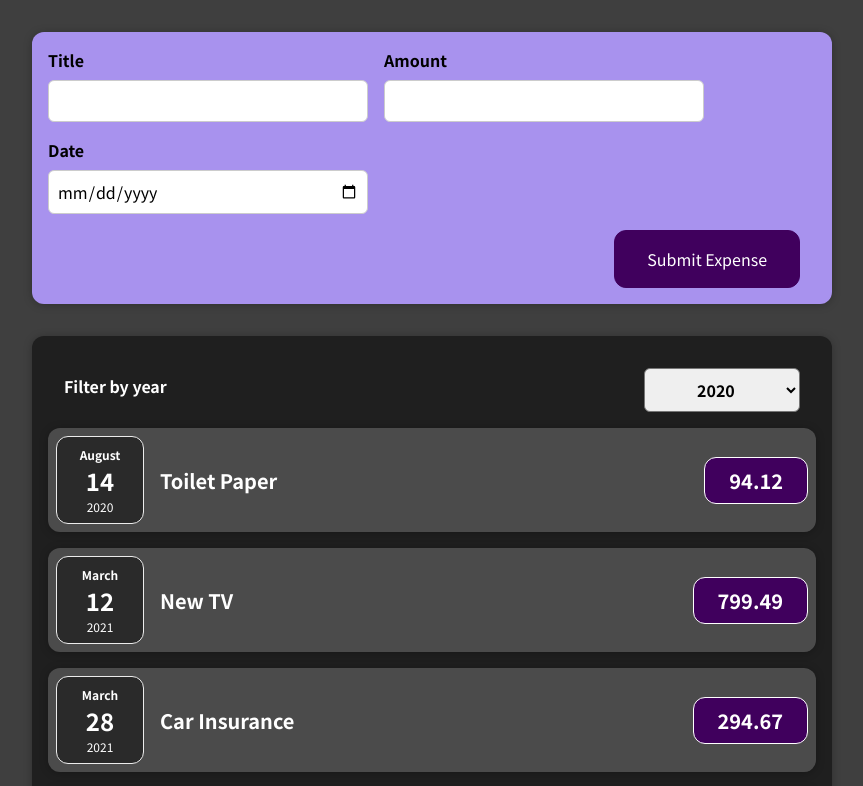
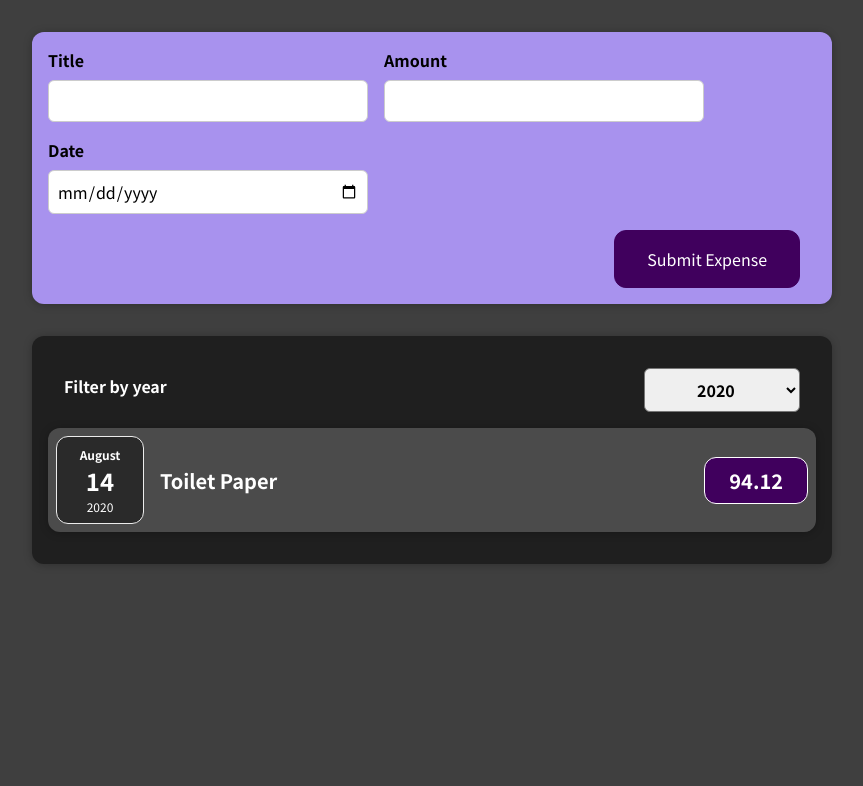
Before and after one commit to Gadzata/React-Expense-Tracker, a React (Create React App) app: page / in a window 1280 px wide. Shown: the top 786 px of the page, without its empty margins (208-1071 px from the left). Built offline with nearby package versions, Linux system fonts and the light colour scheme.

Commit message:
working filter for expenses

```diff
--- a/src/components/Expenses/Expenses.js
+++ b/src/components/Expenses/Expenses.js
@@ -13,12 +13,19 @@ function Expenses(props) {
         setFilteredYear(selectedYear);
     };
 
+    const filteredExpenses = props.expensesT.filter(expense => {
+        return expense.date.getFullYear().toString() === filteredYear;
+    });
 
+    let expensesContent = <p>No Expenses found</p>;
+    if (filteredExpenses.length > 0) {
+        expensesContent = (filteredExpenses.map((expense) => (<ExpenseItem key={expense.id} title={expense.title} amount={expense.amount} date={expense.date} />)))
+    }
 
     return (
         <Card className='expenses'>
             <ExpensesFilter selected={filteredYear} onChangeFilter={filterChnageHandler}></ExpensesFilter>
-            {props.expensesT.map((expense) => (<ExpenseItem key={expense.id} title={expense.title} amount={expense.amount} date={expense.date} />))}
+            {expensesContent}
         </Card>
     );
 }
```
Also changed, not shown: 7 other files (tests, documents, lock files or other folders).
